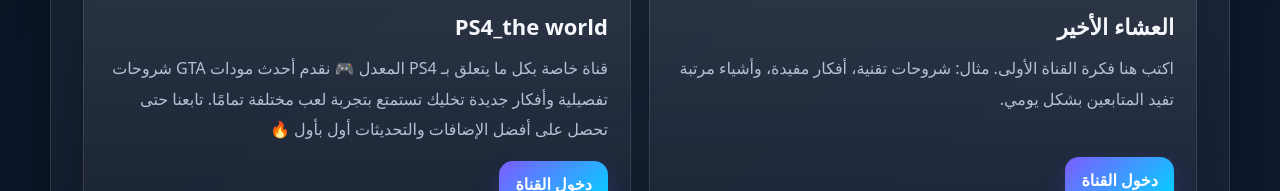
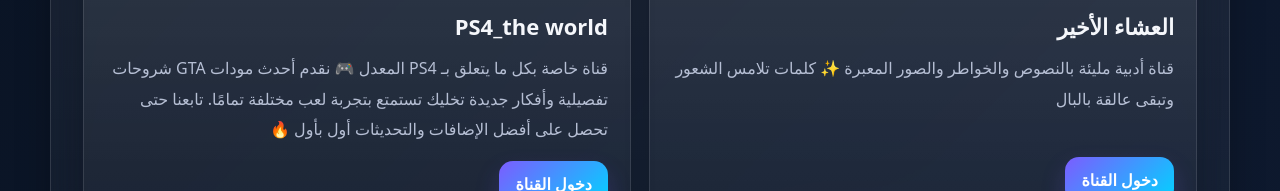
Before and after one commit to Hussein-BM/Hussein-BM.github.io, a plain HTML site: page index.html in a window 1280 px wide. Shown: the part 1525-1716 px from the top of the page. Drawn offline with Linux system fonts and the light colour scheme.

Commit message:
Update channel description in index.html

```diff
--- a/index.html
+++ b/index.html
@@ -778,9 +778,8 @@
                 تليغرام
               </div>
               <h3>العشاء الأخير</h3>
-              <p>
-                اكتب هنا فكرة القناة الأولى. مثال: شروحات تقنية، أفكار مفيدة، وأشياء مرتبة
-                تفيد المتابعين بشكل يومي.
+              <p>قناة أدبية مليئة بالنصوص والخواطر والصور المعبرة ✨
+كلمات تلامس الشعور وتبقى عالقة بالبال
               </p>
               <a href="https://t.me/fftffl" class="btn" target="_blank" rel="noopener noreferrer">دخول القناة</a>
             </article>
```
